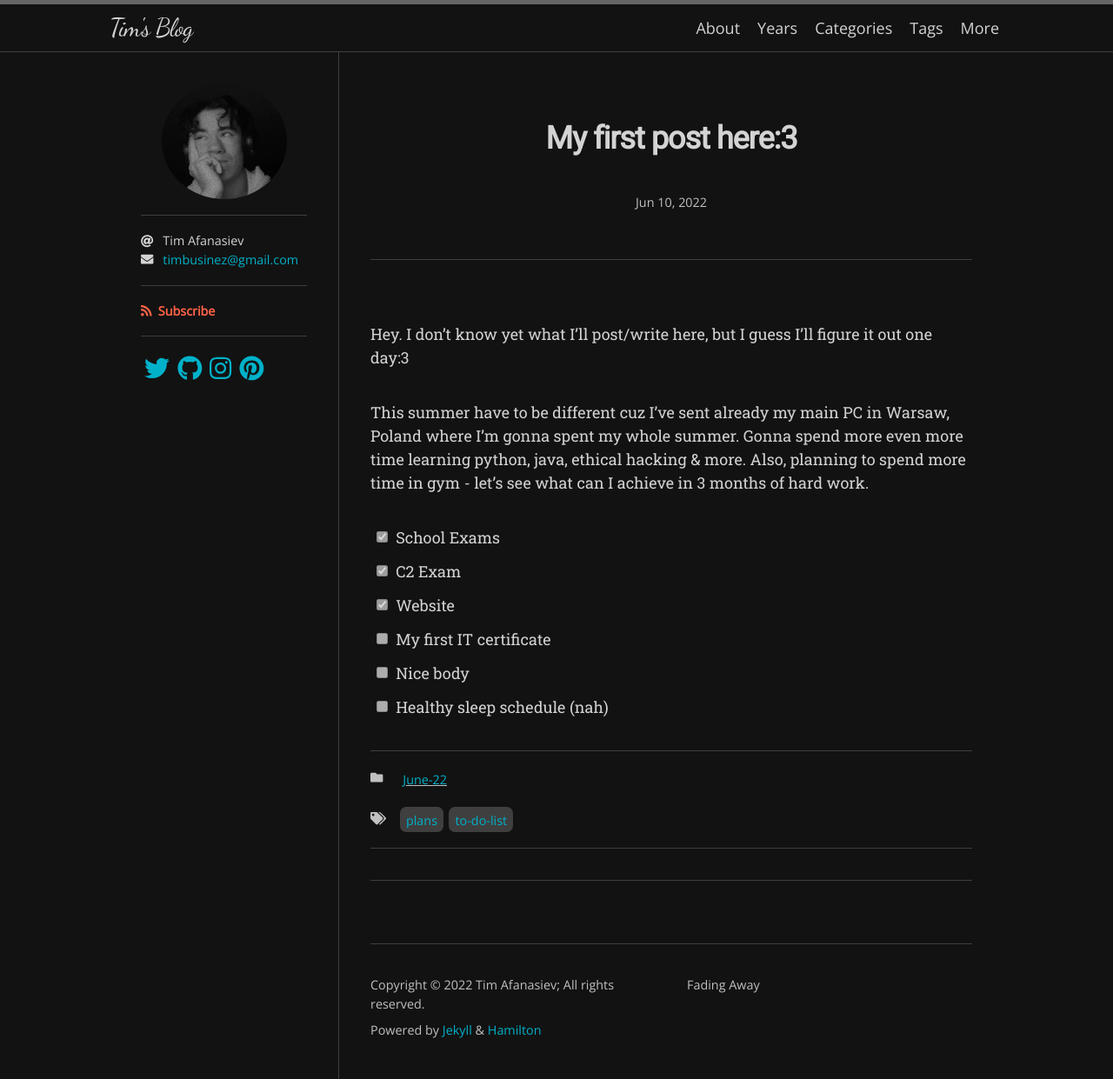
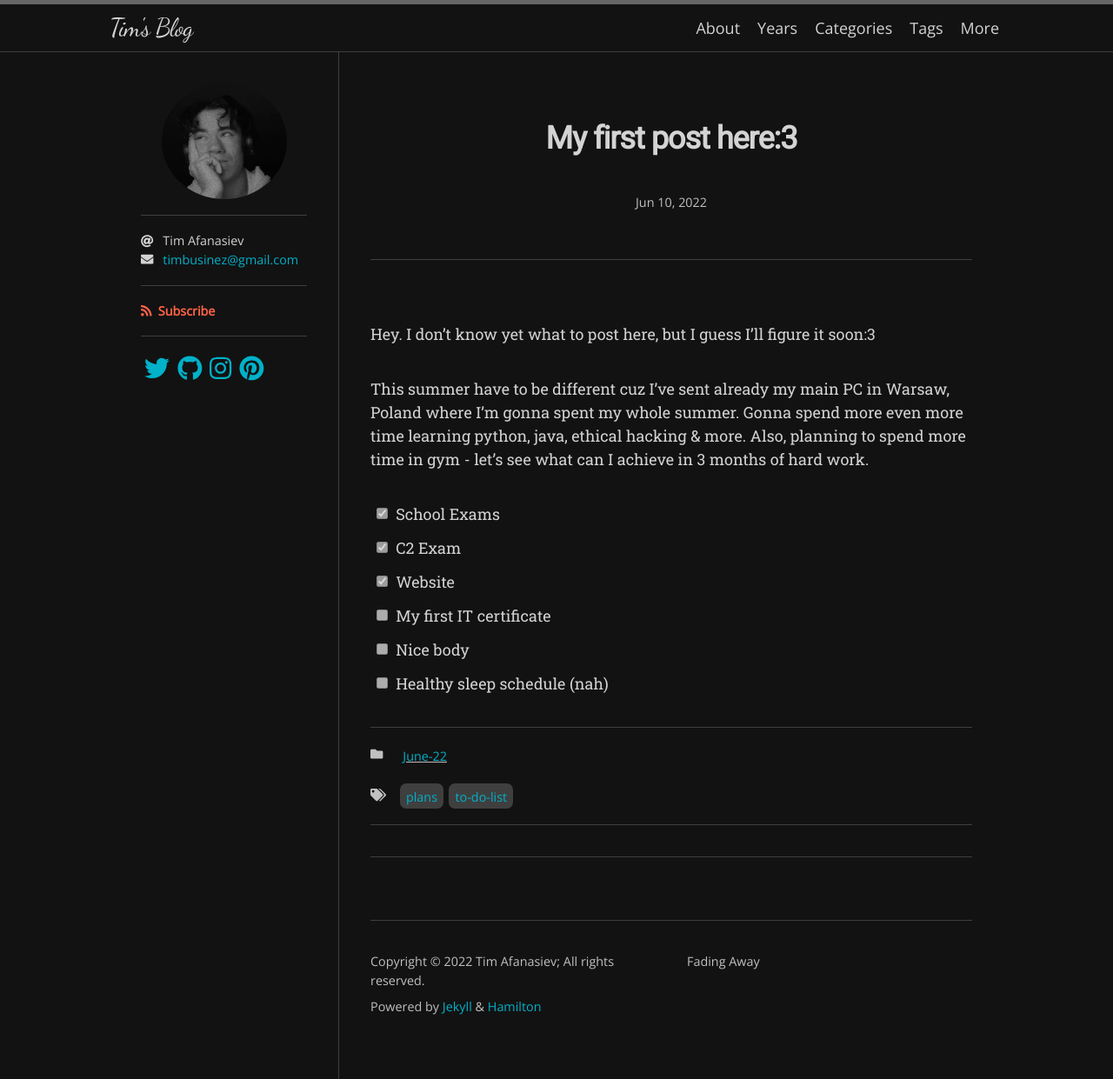
Before and after one commit to talmkg/Reworked-Hamilton-Jekyll, a Jekyll site: the page built from _posts/2022-06-10-my-first-post.md, in a window 1280 px wide. Shown: the whole page at 87% size. Built offline with Jekyll 4.4.1, drawn with Linux system fonts in a browser that asks for light colours; nearby versions of some CDN libraries; some web fonts are replaced.

Commit message:
post fix

```diff
--- a/_posts/2022-06-10-my-first-post.md
+++ b/_posts/2022-06-10-my-first-post.md
@@ -5,7 +5,7 @@ category: [June-22]
 tags: [to-do-list, plans]
 ---
 
-Hey. I don't know yet what I'll post/write here, but I guess I'll figure it out one day:3
+Hey. I don't know yet what to post here, but I guess I'll figure it soon:3
 
 This summer have to be different cuz I've sent already my main PC in Warsaw, Poland where I'm gonna spent my whole summer. Gonna spend more even more time learning python, java, ethical hacking & more. Also, planning to spend more time in gym - let's see what can I achieve in 3 months of hard work.
 
```
